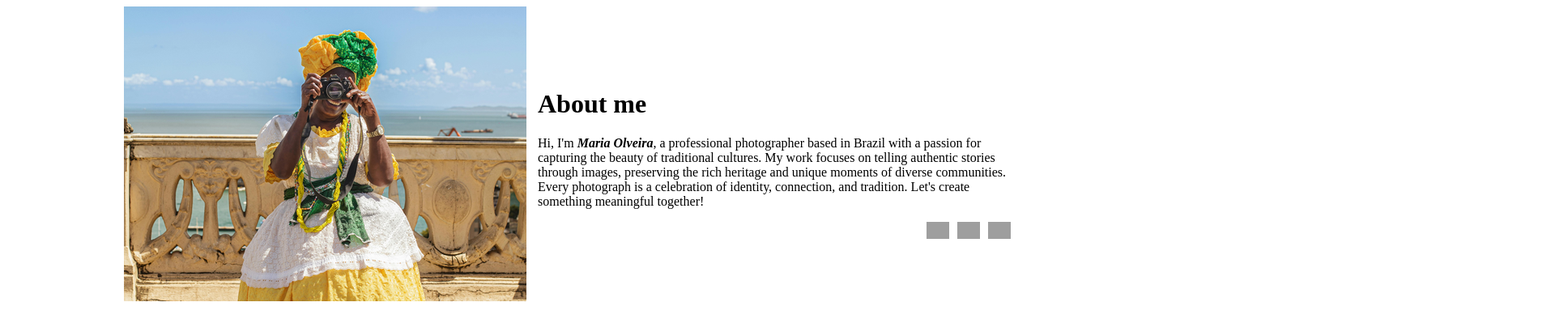
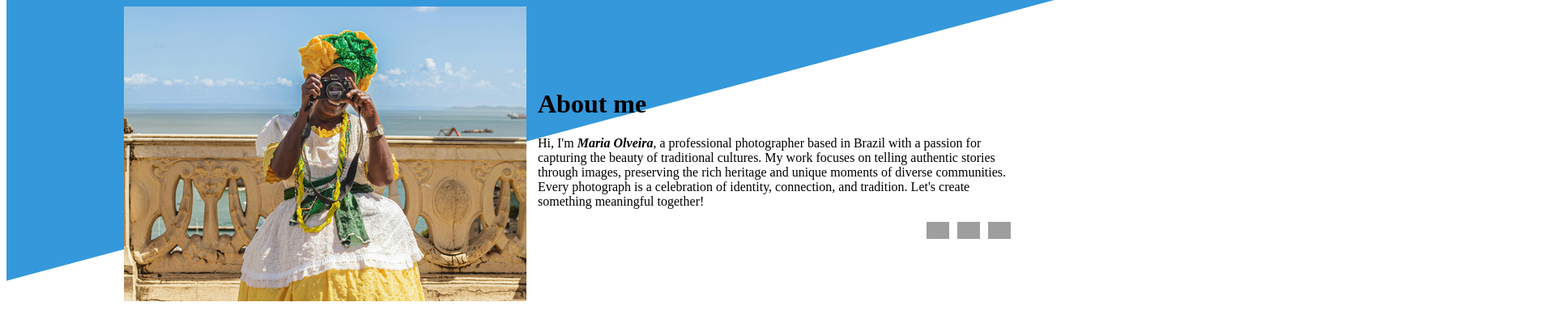
Before and after one commit to 4whatspc3/Showcase-Responsiveness, a plain HTML site: page index.html in a window 1280 px wide. Shown: the top 410 px of the page at 81% size, 1920 px wide, since content can reach past the window. Drawn offline with Linux system fonts and the light colour scheme; grey boxes are pictures that could not be loaded.

Commit message:
style: 'header' section background

```diff
--- a/style.css
+++ b/style.css
@@ -7,6 +7,22 @@ header {
     grid-row: 1 / 2;
     display: grid;
     grid-template-columns: repeat(auto-fit, minmax(600px, 1fr));
+
+    position: relative;
+    background-color: transparent;
+}
+
+header::before {
+    content: "";
+    position: absolute;
+    top: 0;
+    left: 0;
+    width: 200%;
+    height: 200%;
+    background-color: #3498db;
+    transform: translateY(-100%) skewY(-15deg);
+    transform-origin: center;
+    z-index: -1;
 }
 
 .header-image,
```
